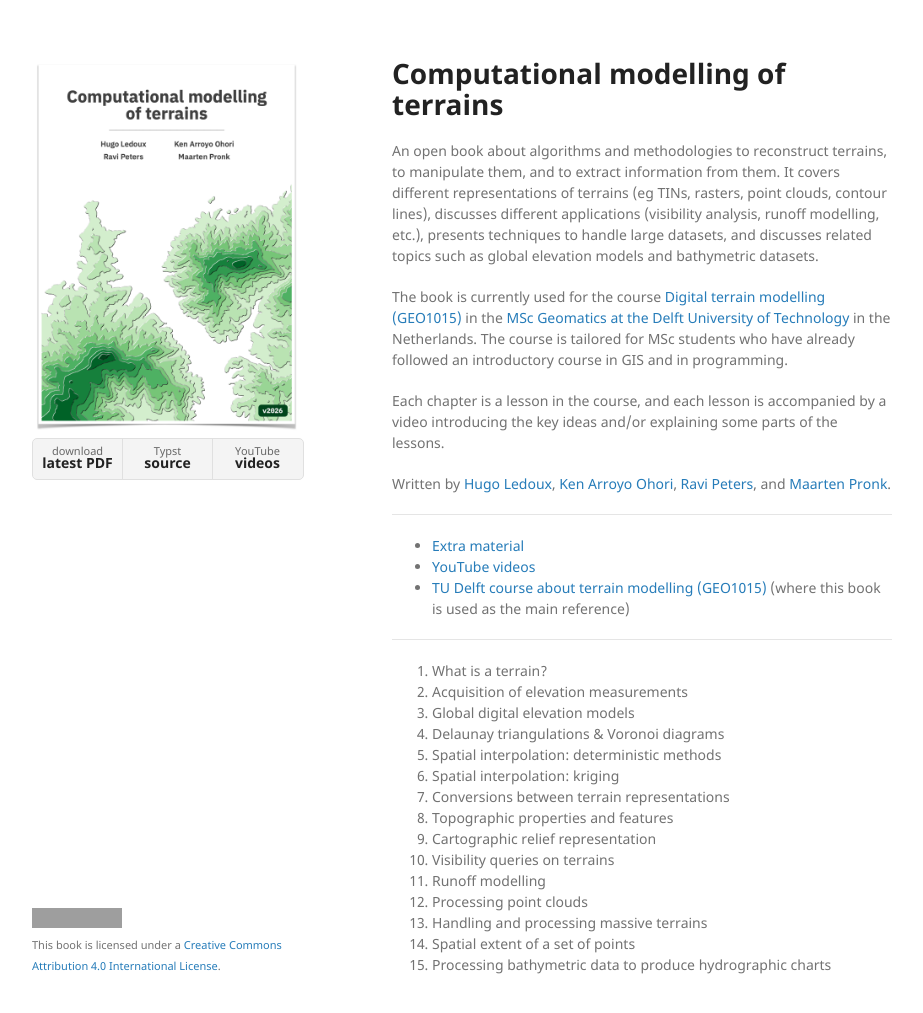
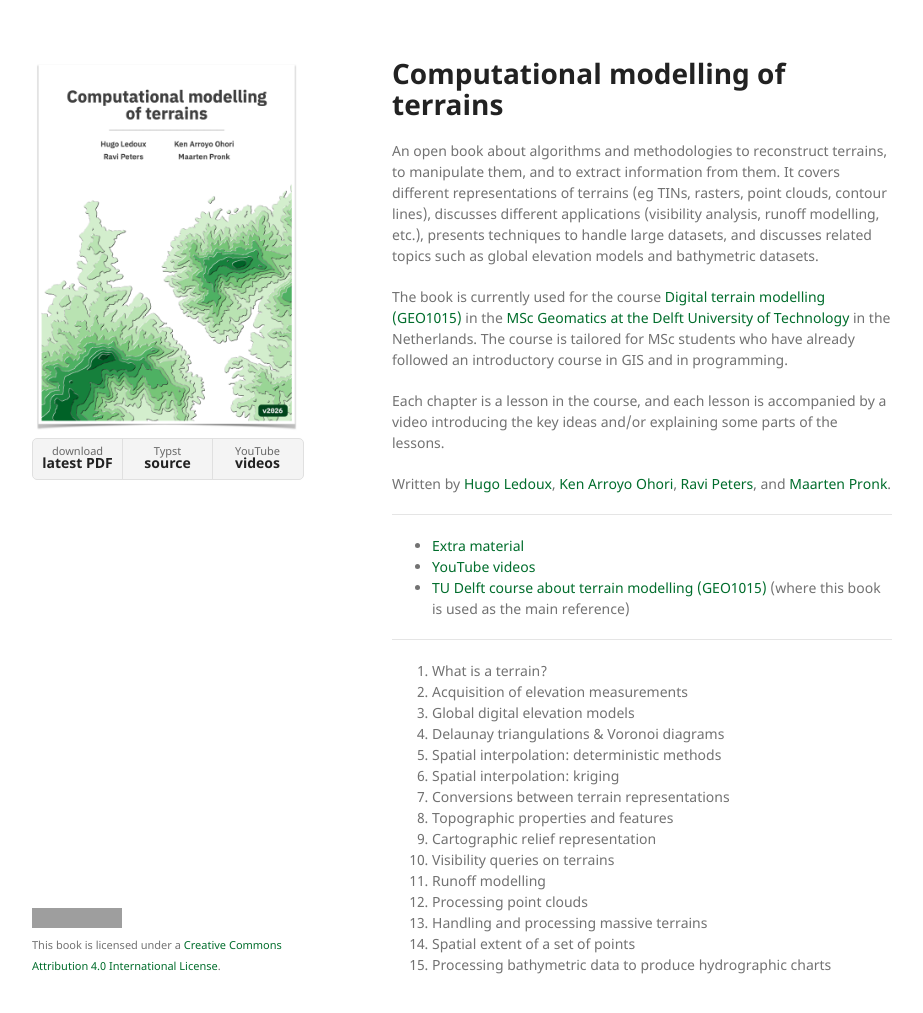
Before and after one commit to tudelft3d/terrainbook, a Jekyll site: the page built from docs/index.md, in a window 1280 px wide and 1045 px high. Shown: the top 1013 px of the window, without its empty margins (178-1101 px from the left). Built offline with Jekyll 4.4.1, drawn with Linux system fonts in a browser that asks for light colours; grey boxes are pictures that could not be loaded.

Commit message:
Colour website/docs

```diff
--- a/docs/_sass/jekyll-theme-minimal.scss
+++ b/docs/_sass/jekyll-theme-minimal.scss
@@ -35,12 +35,17 @@ h3, h4, h5, h6 {
 }
 
 a {
-  color:#267CB9;
+  /* greens sampled from the book cover: dark for readability, lighter once visited */
+  color:#006D2C;
   text-decoration:none;
 }
 
+a:visited {
+  color:#329250;
+}
+
 a:hover, a:focus {
-  color:#069;
+  color:#00441B;
   -webkit-text-stroke-width: thin;
   -webkit-text-stroke-color: inherit;
 }
```
